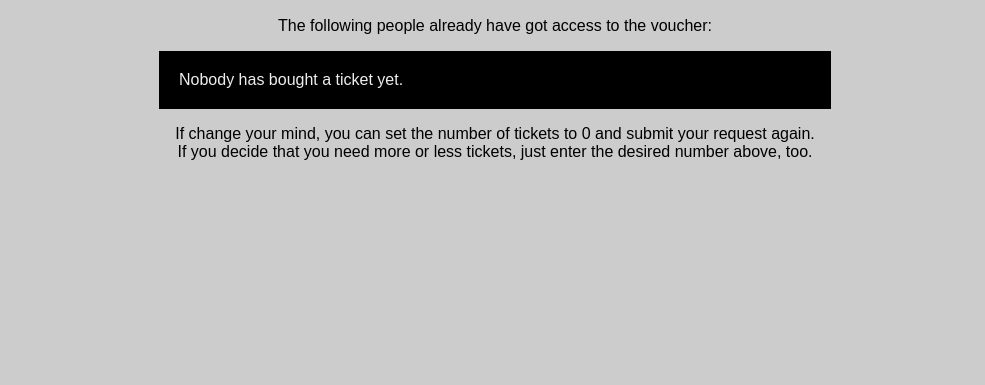
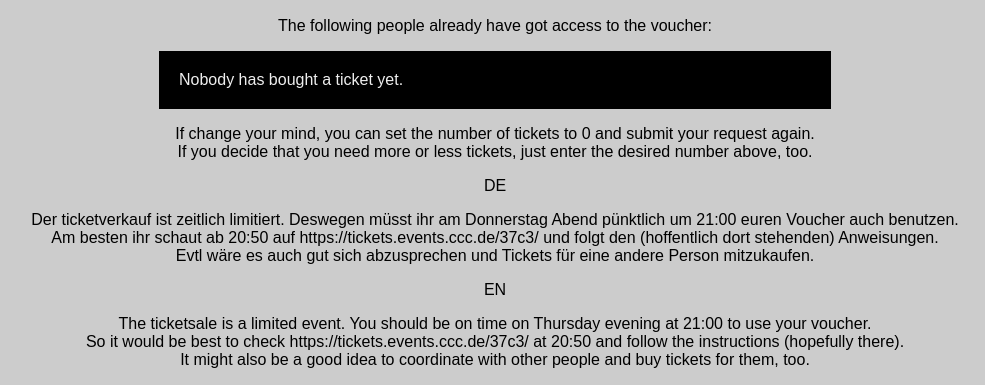
Before and after one commit to c-base/voulezvousvoucher, a FastAPI app: template templates/index.html in a window 1280 px wide. Shown: the part 458-843 px from the top of the page, without its empty margins (145-1130 px from the left). Before the commit the page ends 618 px from the top, so only its background shows below. Run offline with FastAPI, Linux system fonts and the light colour scheme; the template is opened without the code that fills it, so the values that code supplies are empty; parts of the project's set-up code (start-up, migrations or seed data) failed here and were passed over.

Commit message:
add voucher usage help

```diff
--- a/templates/index.html
+++ b/templates/index.html
@@ -43,4 +43,13 @@
 <p>If change your mind, you can set the number of tickets to 0 and submit your request again.
 <br>If you decide that you need more or less tickets, just enter the desired number above, too.</p>
 
+<p>DE</p>
+<p>Der ticketverkauf ist zeitlich limitiert. Deswegen müsst ihr am Donnerstag Abend pünktlich um 21:00 euren Voucher auch benutzen.
+<br>Am besten ihr schaut ab 20:50 auf https://tickets.events.ccc.de/37c3/ und folgt den (hoffentlich dort stehenden) Anweisungen.
+<br>Evtl wäre es auch gut sich abzusprechen und Tickets für eine andere Person mitzukaufen.</p>
+
+<p>EN</p>
+<p>The ticketsale is a limited event. You should be on time on Thursday evening at 21:00 to use your voucher.
+<br>So it would be best to check https://tickets.events.ccc.de/37c3/ at 20:50 and follow the instructions (hopefully there).
+<br>It might also be a good idea to coordinate with other people and buy tickets for them, too.</p>
 {% endblock content %}
```
